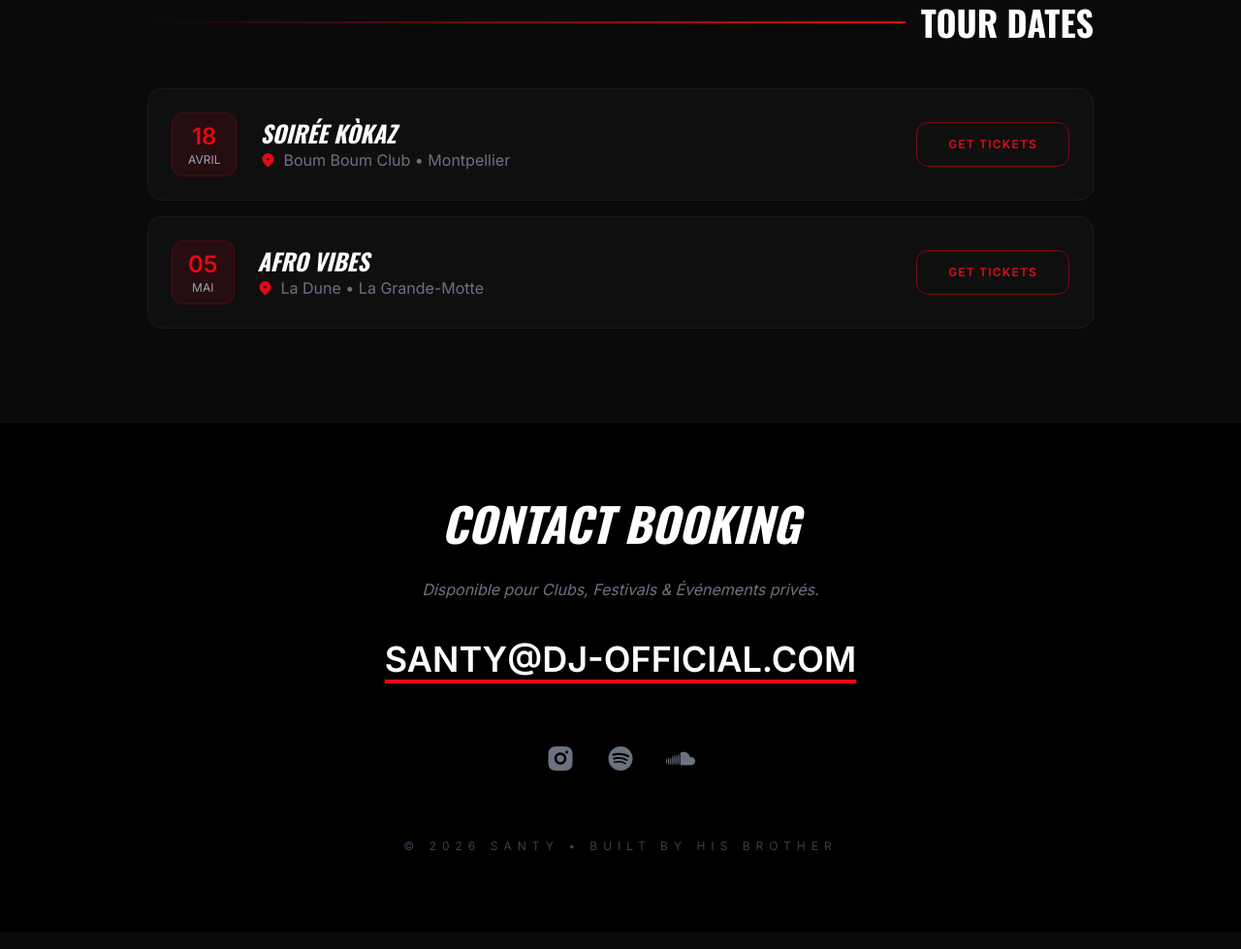
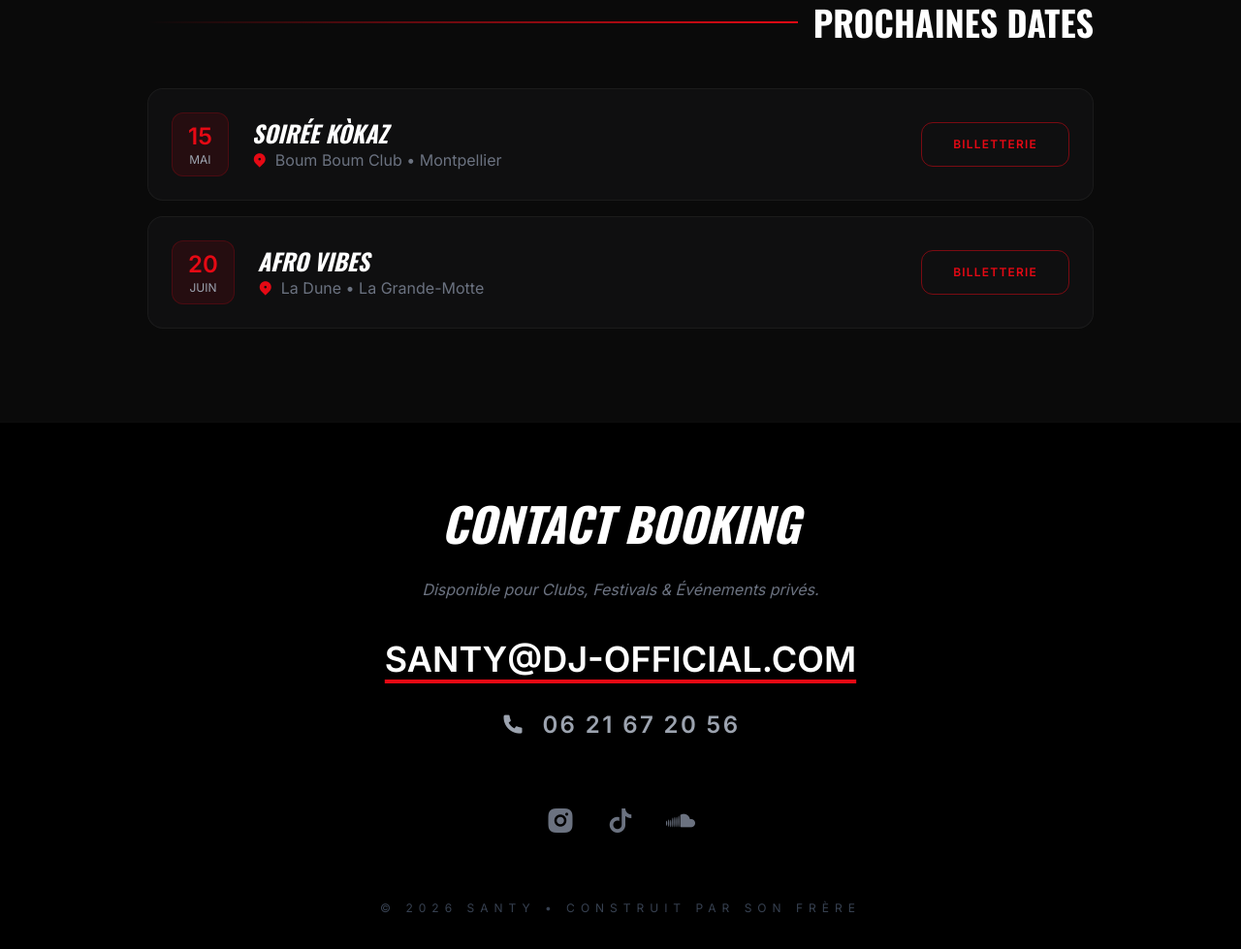
Before and after one commit to JordyEPSI/dj-santy, a plain HTML site: page index.html in a window 1280 px wide. Shown: the part 1405-2384 px from the top of the page at 97% size. Drawn offline with nearby package versions, Linux system fonts and the light colour scheme.

Commit message:
feat/html/modif/reseaux

```diff
--- a/index.html
+++ b/index.html
@@ -29,7 +29,7 @@
     <nav id="navbar" class="hidden md:block fixed w-full z-50 p-4 transition-all duration-300">
         <div class="max-w-6xl mx-auto flex justify-between items-center">
             <a href="#">
-                <img src="santy.png" alt="Santy DJ Logo" class="h-16 w-auto drop-shadow-md">
+                <img src="santy.png" alt="Santy DJ Logo" class="h-24 md:h-28 w-auto drop-shadow-xl transition-transform hover:scale-105">
             </a>
             <div class="flex space-x-8 font-semibold items-center">
                 <a href="#music" class="hover:text-djred transition flex items-center gap-2">
@@ -49,7 +49,7 @@
         <div class="flex justify-around items-center p-3">
             <a href="#" class="flex flex-col items-center text-djred">
                 <i class="ri-home-5-fill text-2xl mb-1"></i>
-                <span class="text-[10px] uppercase font-bold">Home</span>
+                <span class="text-[10px] uppercase font-bold">Accueil</span>
             </a>
             <a href="#music" class="flex flex-col items-center text-gray-400 hover:text-djred">
                 <i class="ri-disc-line text-2xl mb-1"></i>
@@ -68,9 +68,10 @@
 
     <section class="hero-section relative h-screen flex items-center justify-center overflow-hidden">
         <div class="absolute inset-0 bg-black/60 z-10"></div>
-        <div class="relative z-30 text-center px-4 reveal">
-            <h2 class="text-djred font-bold tracking-[0.3em] uppercase text-xs md:text-sm mb-4">Afro • Amapiano • Shatta</h2>
-            <h1 class="text-7xl md:text-9xl font-bold uppercase italic tracking-tighter mb-6 title-font glow-text">Santy</h1>
+        <div class="relative z-30 text-center px-4 reveal flex flex-col items-center">
+            <h2 class="text-djred font-bold tracking-[0.3em] uppercase text-xs md:text-sm mb-6">Afro • Amapiano • Shatta</h2>
+            <h1 class="sr-only">Santy</h1>
+            <img src="santy.png" alt="Santy" class="w-72 md:w-[450px] mb-8 drop-shadow-[0_0_25px_rgba(229,9,20,0.5)]">
             <p class="max-w-xl mx-auto text-gray-300 mb-10 text-lg font-light tracking-wide">L'énergie des clubs de Montpellier. Sets explosifs & vibrations Afro-Caraïbes.</p>
             <div class="flex flex-col md:flex-row gap-4 justify-center">
                 <a href="#contact" class="btn-glow bg-djred text-white font-bold py-4 px-10 rounded-full uppercase tracking-widest text-sm inline-block">
@@ -88,7 +89,6 @@
             <h2 class="text-4xl font-bold uppercase title-font">Derniers Mixes</h2>
             <div class="h-[2px] flex-1 bg-gradient-to-r from-djred to-transparent"></div>
         </div>
-
         <div class="bg-zinc-900/50 p-4 md:p-8 rounded-3xl border border-white/5 shadow-2xl reveal glass-effect">
             <iframe width="100%" height="166" scrolling="no" frameborder="no" allow="autoplay"
                 src="https://w.soundcloud.com/player/?url=https%3A//api.soundcloud.com/tracks/1183100371&color=%23E50914&auto_play=false&hide_related=false&show_comments=true&show_user=true&show_reposts=false&show_teaser=true"
@@ -100,36 +100,34 @@
     <section id="tour" class="py-24 px-6 max-w-5xl mx-auto relative z-30">
         <div class="flex items-center gap-4 mb-12 reveal">
             <div class="h-[2px] flex-1 bg-gradient-to-l from-djred to-transparent"></div>
-            <h2 class="text-4xl font-bold uppercase title-font text-right">Tour Dates</h2>
+            <h2 class="text-4xl font-bold uppercase title-font text-right">Prochaines Dates</h2>
         </div>
-
         <div class="grid gap-4">
             <div class="tour-card group flex flex-col md:flex-row justify-between items-center bg-zinc-900/40 p-6 rounded-2xl border border-white/5 reveal">
                 <div class="flex items-center gap-6 mb-4 md:mb-0">
                     <div class="text-center bg-djred/10 px-4 py-2 rounded-xl border border-djred/20 group-hover:bg-djred transition-colors duration-500">
-                        <p class="text-djred font-bold text-2xl group-hover:text-white">18</p>
-                        <p class="text-gray-400 text-xs uppercase group-hover:text-white/80">Avril</p>
+                        <p class="text-djred font-bold text-2xl group-hover:text-white">15</p>
+                        <p class="text-gray-400 text-xs uppercase group-hover:text-white/80">Mai</p>
                     </div>
                     <div>
                         <h3 class="text-2xl font-bold italic uppercase title-font">Soirée Kòkaz</h3>
                         <p class="text-gray-500 flex items-center gap-2"><i class="ri-map-pin-2-fill text-djred"></i> Boum Boum Club • Montpellier</p>
                     </div>
                 </div>
-                <a href="#" class="btn-outline w-full md:w-auto text-center">Get Tickets</a>
+                <a href="#" class="btn-outline w-full md:w-auto text-center">Billetterie</a>
             </div>
-
             <div class="tour-card group flex flex-col md:flex-row justify-between items-center bg-zinc-900/40 p-6 rounded-2xl border border-white/5 reveal">
                 <div class="flex items-center gap-6 mb-4 md:mb-0">
                     <div class="text-center bg-djred/10 px-4 py-2 rounded-xl border border-djred/20 group-hover:bg-djred transition-colors duration-500">
-                        <p class="text-djred font-bold text-2xl group-hover:text-white">05</p>
-                        <p class="text-gray-400 text-xs uppercase group-hover:text-white/80">Mai</p>
+                        <p class="text-djred font-bold text-2xl group-hover:text-white">20</p>
+                        <p class="text-gray-400 text-xs uppercase group-hover:text-white/80">Juin</p>
                     </div>
                     <div>
                         <h3 class="text-2xl font-bold italic uppercase title-font">Afro Vibes</h3>
                         <p class="text-gray-500 flex items-center gap-2"><i class="ri-map-pin-2-fill text-djred"></i> La Dune • La Grande-Motte</p>
                     </div>
                 </div>
-                <a href="#" class="btn-outline w-full md:w-auto text-center">Get Tickets</a>
+                <a href="#" class="btn-outline w-full md:w-auto text-center">Billetterie</a>
             </div>
         </div>
     </section>
@@ -139,17 +137,22 @@
             <h2 class="text-5xl font-bold uppercase mb-8 title-font italic">Contact Booking</h2>
             <p class="text-gray-500 mb-10 max-w-md mx-auto italic">Disponible pour Clubs, Festivals & Événements privés.</p>
 
-            <a href="mailto:booking@santy-dj.com" class="text-2xl md:text-4xl font-bold text-white hover:text-djred transition-colors duration-300 break-all underline decoration-djred decoration-4 underline-offset-8">
-                SANTY@DJ-OFFICIAL.COM
-            </a>
+            <div class="flex flex-col items-center gap-4">
+                <a href="mailto:booking@santy-dj.com" class="block text-2xl md:text-4xl font-bold text-white hover:text-djred transition-colors duration-300 break-all underline decoration-djred decoration-4 underline-offset-8">
+                    SANTY@DJ-OFFICIAL.COM
+                </a>
+                <a href="tel:+33621672056" class="block text-xl md:text-2xl font-bold text-gray-400 hover:text-djred transition-colors duration-300 tracking-widest mt-4">
+                    <i class="ri-phone-fill mr-2"></i> 06 21 67 20 56
+                </a>
+            </div>
 
             <div class="mt-16 flex justify-center gap-8">
                 <a href="https://www.instagram.com/santyy.dj/" target="_blank" class="text-3xl text-gray-500 hover:text-djred transition-transform hover:scale-125"><i class="ri-instagram-fill"></i></a>
-                <a href="#" class="text-3xl text-gray-500 hover:text-djred transition-transform hover:scale-125"><i class="ri-spotify-fill"></i></a>
+                <a href="https://www.tiktok.com/@santyy.dj" target="_blank" class="text-3xl text-gray-500 hover:text-djred transition-transform hover:scale-125"><i class="ri-tiktok-fill"></i></a>
                 <a href="#" class="text-3xl text-gray-500 hover:text-djred transition-transform hover:scale-125"><i class="ri-soundcloud-fill"></i></a>
             </div>
 
-            <p class="mt-16 text-gray-700 text-xs uppercase tracking-[0.5em]">© 2026 Santy • Built by his brother</p>
+            <p class="mt-16 text-gray-700 text-xs uppercase tracking-[0.5em]">© 2026 Santy • Construit par son frère</p>
         </div>
     </footer>
 
```
